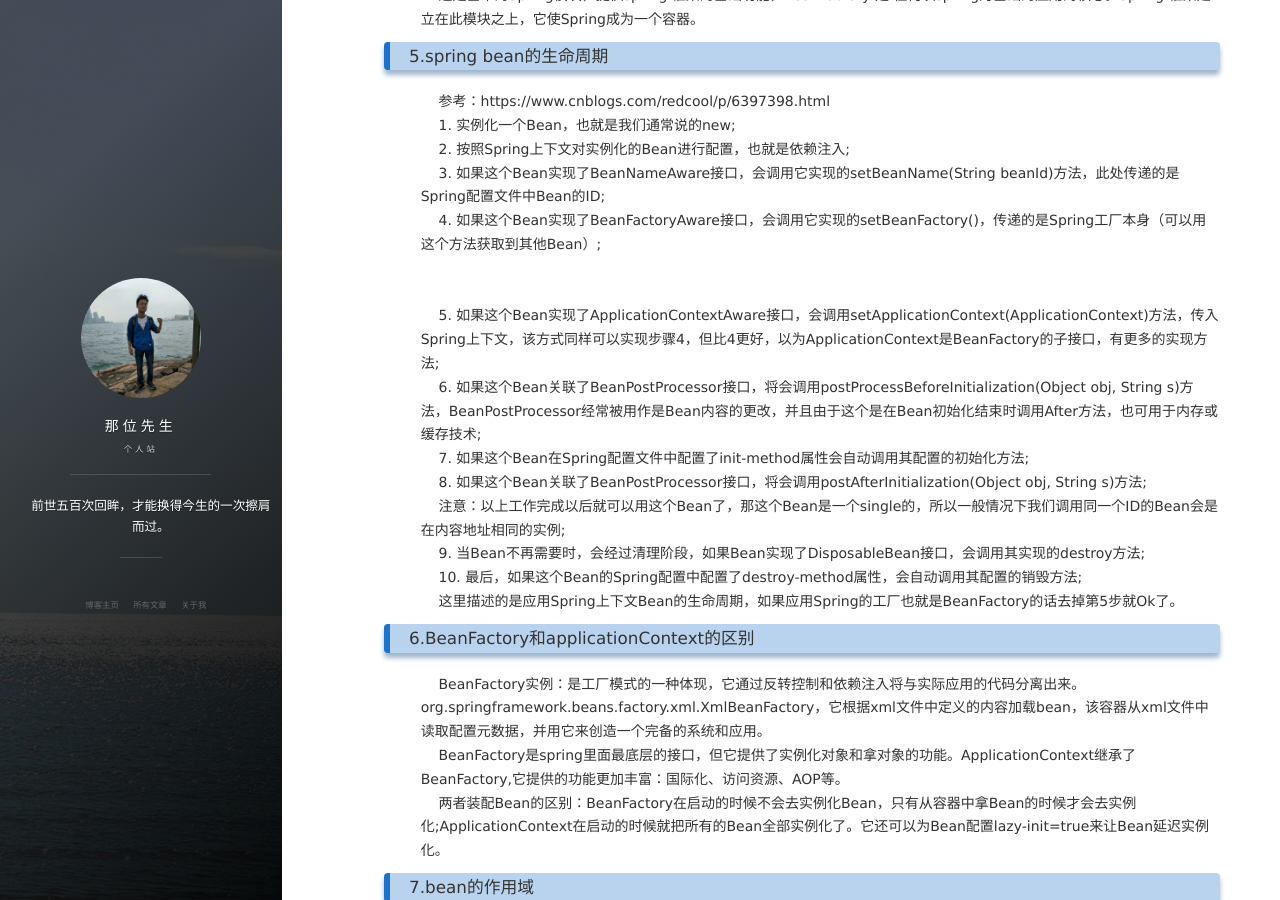
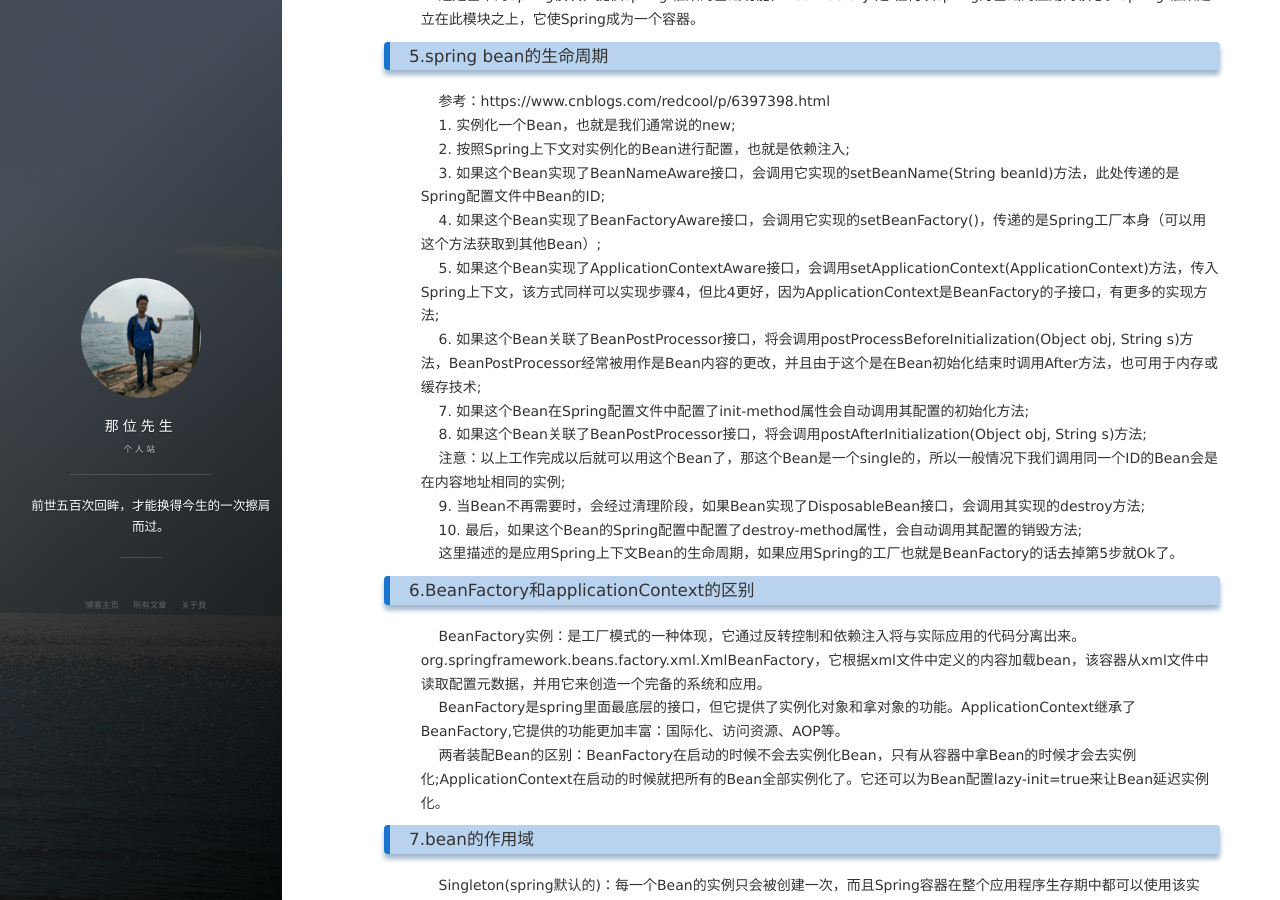
Before and after one commit to sirFive/sirFive.github.io, a Jekyll site: the page built from _posts/2019-01-13-spring.html, in a window 1280 px wide and 900 px high, scrolled down 1217 px. Built offline with Jekyll 4.4.1, drawn with Linux system fonts in a browser that asks for light colours; nearby versions of some CDN libraries; comment, search, counter and statistics services are not loaded.

Commit message:
错别字纠正

```diff
--- a/_posts/2019-01-13-spring - .html
+++ b/_posts/2019-01-13-spring.html
@@ -40,8 +40,8 @@ tag: 复习
 	&nbsp;&nbsp;&nbsp;&nbsp;1. 实例化一个Bean，也就是我们通常说的new;<br/>
 	&nbsp;&nbsp;&nbsp;&nbsp;2. 按照Spring上下文对实例化的Bean进行配置，也就是依赖注入;<br/>
 	&nbsp;&nbsp;&nbsp;&nbsp;3. 如果这个Bean实现了BeanNameAware接口，会调用它实现的setBeanName(String beanId)方法，此处传递的是Spring配置文件中Bean的ID;<br/>
-	&nbsp;&nbsp;&nbsp;&nbsp;4. 如果这个Bean实现了BeanFactoryAware接口，会调用它实现的setBeanFactory()，传递的是Spring工厂本身（可以用这个方法获取到其他Bean）;<br/><br/><br/>
-	&nbsp;&nbsp;&nbsp;&nbsp;5. 如果这个Bean实现了ApplicationContextAware接口，会调用setApplicationContext(ApplicationContext)方法，传入Spring上下文，该方式同样可以实现步骤4，但比4更好，以为ApplicationContext是BeanFactory的子接口，有更多的实现方法;<br/>
+	&nbsp;&nbsp;&nbsp;&nbsp;4. 如果这个Bean实现了BeanFactoryAware接口，会调用它实现的setBeanFactory()，传递的是Spring工厂本身（可以用这个方法获取到其他Bean）;<br/>
+	&nbsp;&nbsp;&nbsp;&nbsp;5. 如果这个Bean实现了ApplicationContextAware接口，会调用setApplicationContext(ApplicationContext)方法，传入Spring上下文，该方式同样可以实现步骤4，但比4更好，因为ApplicationContext是BeanFactory的子接口，有更多的实现方法;<br/>
 	&nbsp;&nbsp;&nbsp;&nbsp;6. 如果这个Bean关联了BeanPostProcessor接口，将会调用postProcessBeforeInitialization(Object obj, String s)方法，BeanPostProcessor经常被用作是Bean内容的更改，并且由于这个是在Bean初始化结束时调用After方法，也可用于内存或缓存技术;<br/>
 	&nbsp;&nbsp;&nbsp;&nbsp;7. 如果这个Bean在Spring配置文件中配置了init-method属性会自动调用其配置的初始化方法;<br/>
 	&nbsp;&nbsp;&nbsp;&nbsp;8. 如果这个Bean关联了BeanPostProcessor接口，将会调用postAfterInitialization(Object obj, String s)方法;<br/>
```
